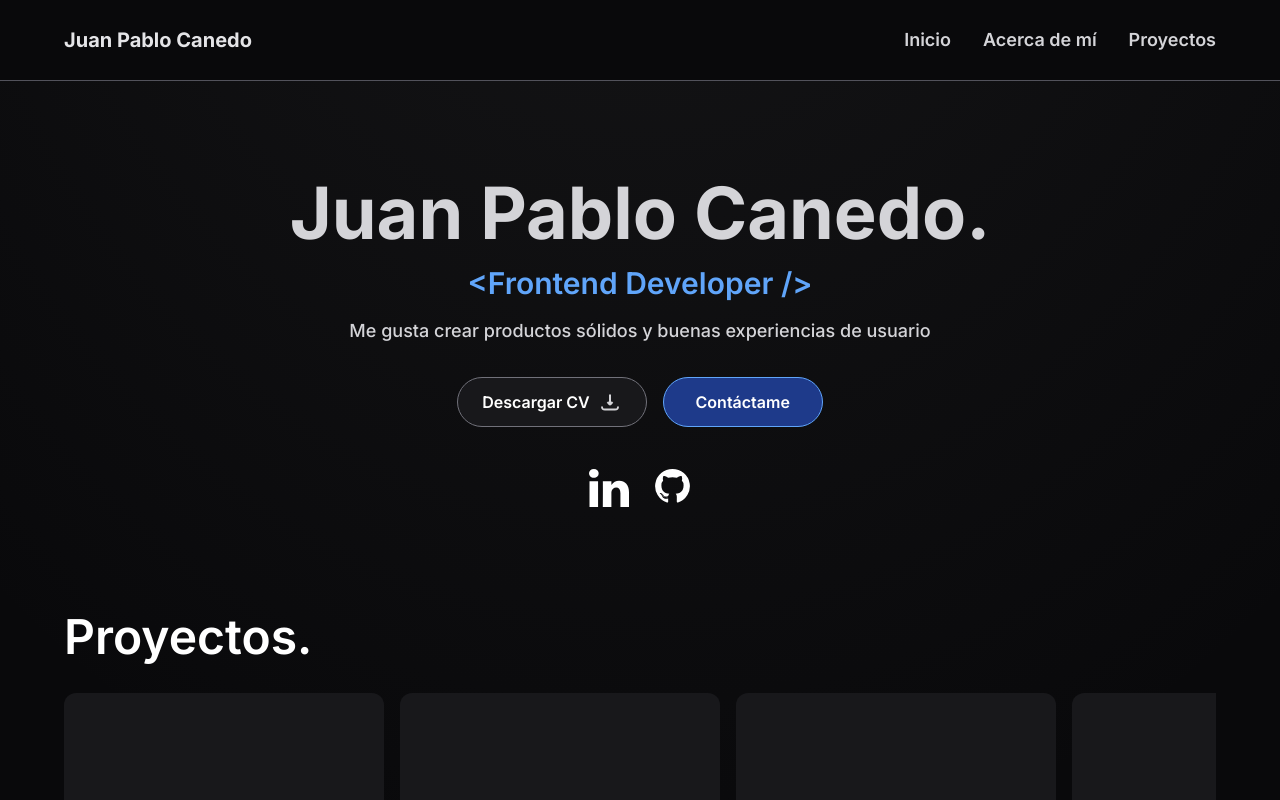
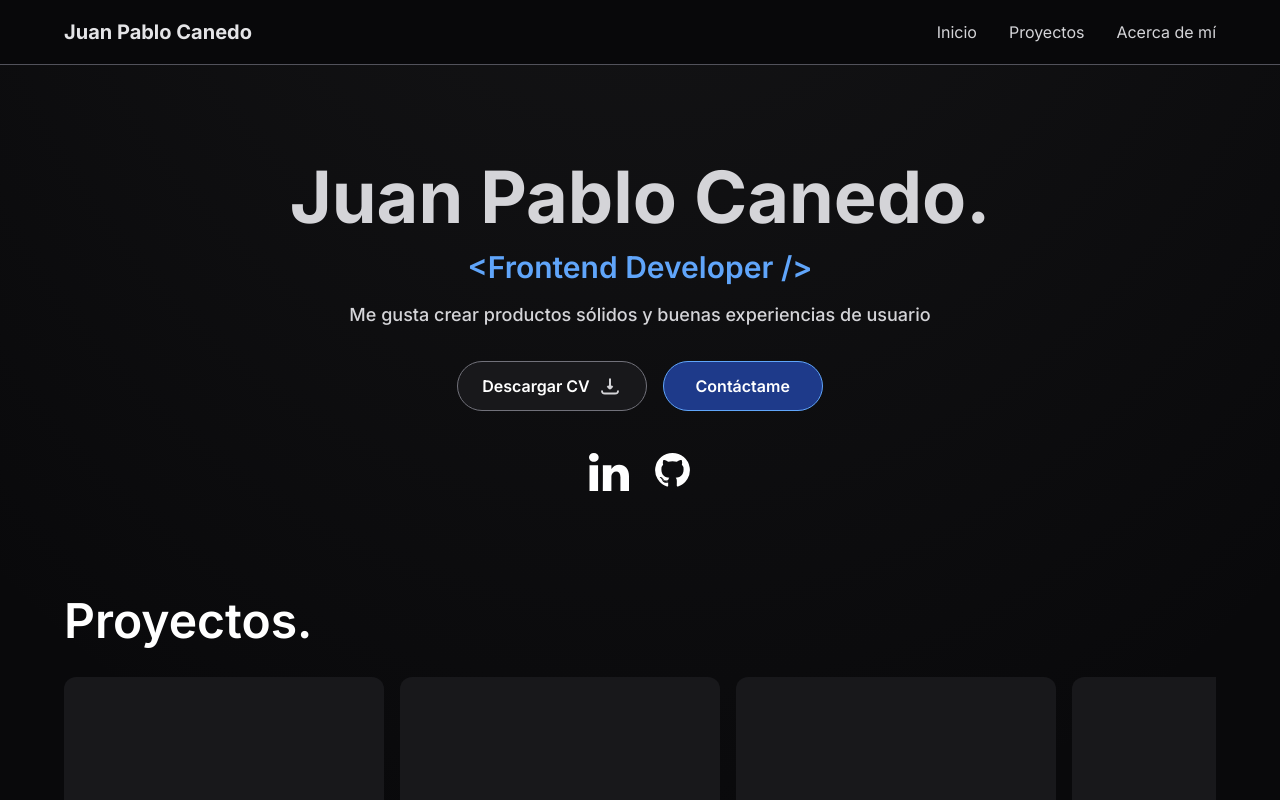
Before and after one commit to Can3do/Portfolio, a Next.js app: page / in a window 1280 px wide. Shown: the top 800 px of the page. Built offline with nearby package versions, Linux system fonts and the light colour scheme.

Commit message:
little changes

```diff
--- a/src/app/globals.css
+++ b/src/app/globals.css
@@ -4,7 +4,7 @@
 
 :root {
 	scroll-behavior: smooth;
-	scroll-padding-top: 2rem;
+	scroll-padding-top: 6rem;
 }
 
 @layer components {
--- a/src/app/layout.js
+++ b/src/app/layout.js
@@ -14,7 +14,9 @@ export const metadata = {
 export default function RootLayout({ children }) {
 	return (
 		<html lang='es'>
-			<body className={` ${inter.className}  bg-zinc-950 text-white`}>
+			<body
+				className={` ${inter.className}  relative bg-zinc-950 text-white`}
+			>
 				<Navigation />
 				{children}
 			</body>
--- a/src/components/navigation/Navigation.jsx
+++ b/src/components/navigation/Navigation.jsx
@@ -1,47 +1,21 @@
 'use client';
 import Link from 'next/link';
 import { useState } from 'react';
-import { motion } from 'framer-motion';
 import { navLinks } from '@/constants';
 import styles from './styles.module.css';
 
 const Navigation = () => {
 	const [isMenuOpen, setIsMenuOpen] = useState(false);
 
-	const headerVariants = {
-		closed: {
-			height: '5rem',
-		},
-		open: {
-			height: isMenuOpen ? 'auto' : '5rem',
-			transition: {
-				type: 'tween',
-				staggerChildren: 0.3,
-			},
-		},
-	};
-
-	const linkVariants = {
-		closed: {
-			opacity: 0,
-			transition: { duration: 0 },
-		},
-		open: {
-			opacity: isMenuOpen ? 1 : 0,
-			transition: { duration: 0.3 },
-		},
-	};
-
 	return (
 		<>
-			<motion.header
-				className={`box-border flex items-stretch justify-center overflow-hidden border-b border-zinc-600 `}
-				layout
+			<header
+				className={`sticky left-0 right-0 top-0 box-border flex items-stretch justify-center border-b border-zinc-600 bg-zinc-950/90 backdrop-blur-md`}
 			>
 				<div
 					className={`flex w-full max-w-7xl flex-col items-center justify-between px-6 sm:px-16 md:flex-row`}
 				>
-					<div className='flex min-h-[5rem] w-full items-center justify-between'>
+					<div className='flex min-h-[4rem] w-full items-center justify-between'>
 						<Link
 							href={'/'}
 							className='text-xl font-bold text-zinc-200'
@@ -78,7 +52,7 @@ const Navigation = () => {
 						{/* navegacion de telefono */}
 
 						<div
-							className={`${styles.menu_mobile} absolute left-0 top-[5rem] z-30 flex w-full overflow-hidden border-b  border-zinc-700 bg-zinc-950 px-6 sm:px-16 md:hidden`}
+							className={`${styles.menu_mobile} absolute left-0 top-[4rem] z-30 flex w-full overflow-hidden border-zinc-700 bg-zinc-950 px-6 sm:px-16 md:hidden`}
 							aria-expanded={isMenuOpen}
 						>
 							<ul className='flex w-full flex-col items-start gap-8  py-[3rem] '>
@@ -93,7 +67,7 @@ const Navigation = () => {
 									>
 										<Link
 											href={link.url}
-											className='text-3xl font-bold text-zinc-300 hover:text-white focus:text-white'
+											className='h-full w-full text-3xl font-bold text-zinc-300 hover:text-white focus:text-white'
 										>
 											{`${link.name}.`}
 										</Link>
@@ -114,7 +88,7 @@ const Navigation = () => {
 									>
 										<Link
 											href={link.url}
-											className='text-lg font-semibold text-zinc-300 hover:text-white'
+											className='text-l font-normal text-zinc-300 hover:text-white'
 										>
 											{link.name}
 										</Link>
@@ -124,7 +98,7 @@ const Navigation = () => {
 						</div>
 					</nav>
 				</div>
-			</motion.header>
+			</header>
 		</>
 	);
 };
--- a/src/components/navigation/styles.module.css
+++ b/src/components/navigation/styles.module.css
@@ -33,6 +33,7 @@
 
 .menu_mobile[aria-expanded='true'] {
 	max-height: 300px;
+	border-bottom: 1px solid rgb(63 63 70);
 }
 
 .menu_mobile_li {
--- a/src/constants/index.js
+++ b/src/constants/index.js
@@ -5,14 +5,14 @@ export const navLinks = [
 		id: 'home',
 	},
 	{
+		name: 'Proyectos',
+		url: '#projects',
+		id: 'projects',
+	},
+	{
 		name: 'Acerca de mí',
 		url: '#about',
 		id: 'about',
-	},
-	{
-		name: 'Proyectos',
-		url: '#projects',
-		id: 'projects',
 	},
 ];
 
```
Also changed, not shown: 1 other file (tests, documents, lock files or other folders).
